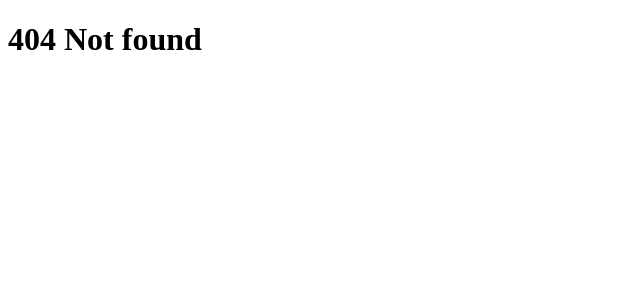
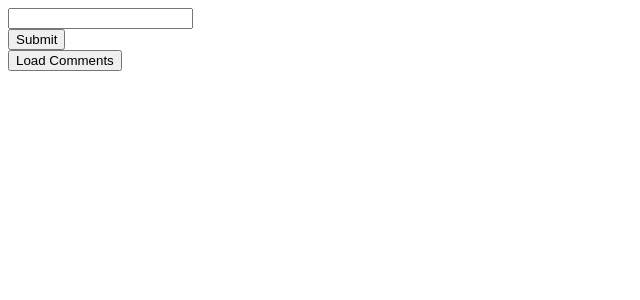
Before and after one commit to gauravkumarchhipa/MyfirstNextjs-routing-project, a Next.js app: page /apipractice/postrequest in a window 1280 px wide. Before the commit this address had no page. Shown: the top 300 px of the page, without its empty margins (0-640 px from the left). Built offline with nearby package versions, Linux system fonts and the light colour scheme.

Commit message:
post Api

```diff
--- /dev/null
+++ b/src/pages/api/postrequest/comments.js
@@ -0,0 +1,15 @@
+import { comments } from "../../../../data/comments";
+export default function handler(req, res) {
+    if (req.method === 'GET') {
+        res.status(200).json(comments)
+    } else
+        if (req.method === 'POST') {
+            const comment = req.body.comment
+            const newComments = {
+                id: Date.now(),
+                text: comment
+            }
+            comments.push(newComments)
+            res.status(201).json(newComments);
+        }
+}
--- a/src/pages/apipractice/index.js
+++ b/src/pages/apipractice/index.js
@@ -5,7 +5,10 @@ const index = () => {
     return (
         <div>
             <Link href={'/apipractice/comments'}>
-                <h1> Comments </h1>
+                <h1>get Comments </h1>
+            </Link>
+            <Link href={'/apipractice/postrequest'}>
+                <h1>post Comments </h1>
             </Link>
         </div>
     )
--- /dev/null
+++ b/src/pages/apipractice/postrequest/index.tsx
@@ -0,0 +1,41 @@
+import React from 'react'
+import { useState } from 'react'
+const CommentsPage = () => {
+    const [comments, setComments] = useState([])
+    const [postData, setPostData] = useState("");
+    const fetchComments = async () => {
+        const response = await fetch('/api/getrequest/comments')
+        const data = await response.json()
+        setComments(data);
+    }
+    const submitComment = async () => {
+        const response = await fetch('/api/postrequest/comments', {
+            method: 'POST', body: JSON.stringify({ postData }),
+            headers: {
+                'Content-Type': 'application/json',
+            },
+        })
+        const data = await response.json()
+        console.log(data);
+    }
+    return (
+        <div>
+            <input type='text' value={postData} onChange={(e) => setPostData(e.target.value)} />
+            <br />
+            <button onClick={submitComment}>Submit</button>
+            <br />
+            <button onClick={fetchComments}>Load Comments</button>
+            {
+                comments.map((data) => {
+                    return (
+                        <div key={data.id}>
+                            {data.id} {data.text}
+                        </div>
+                    )
+                })
+            }
+        </div>
+    )
+}
+
+export default CommentsPage
```
Also changed, not shown: tsconfig.json (added, +29 -0 lines).
